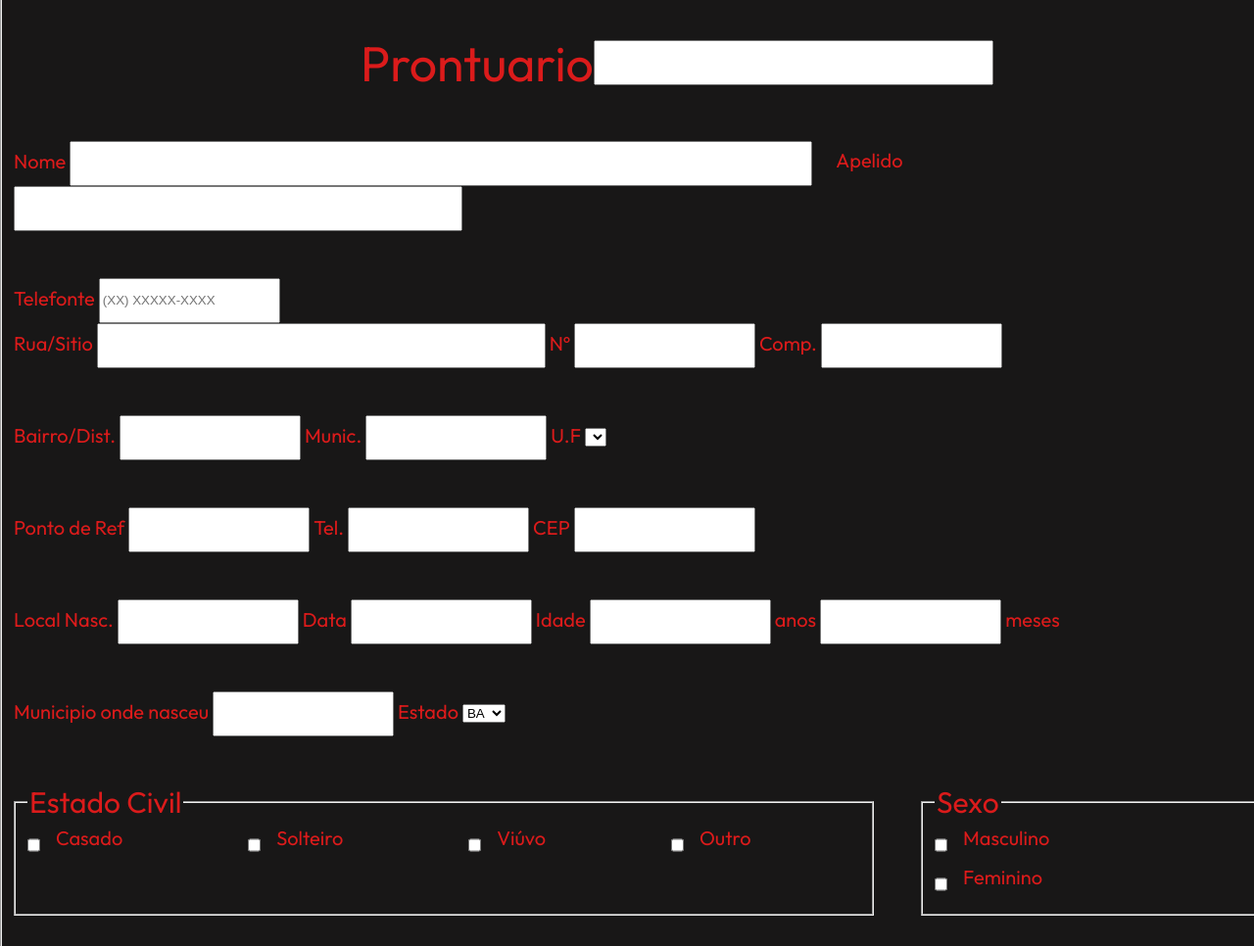
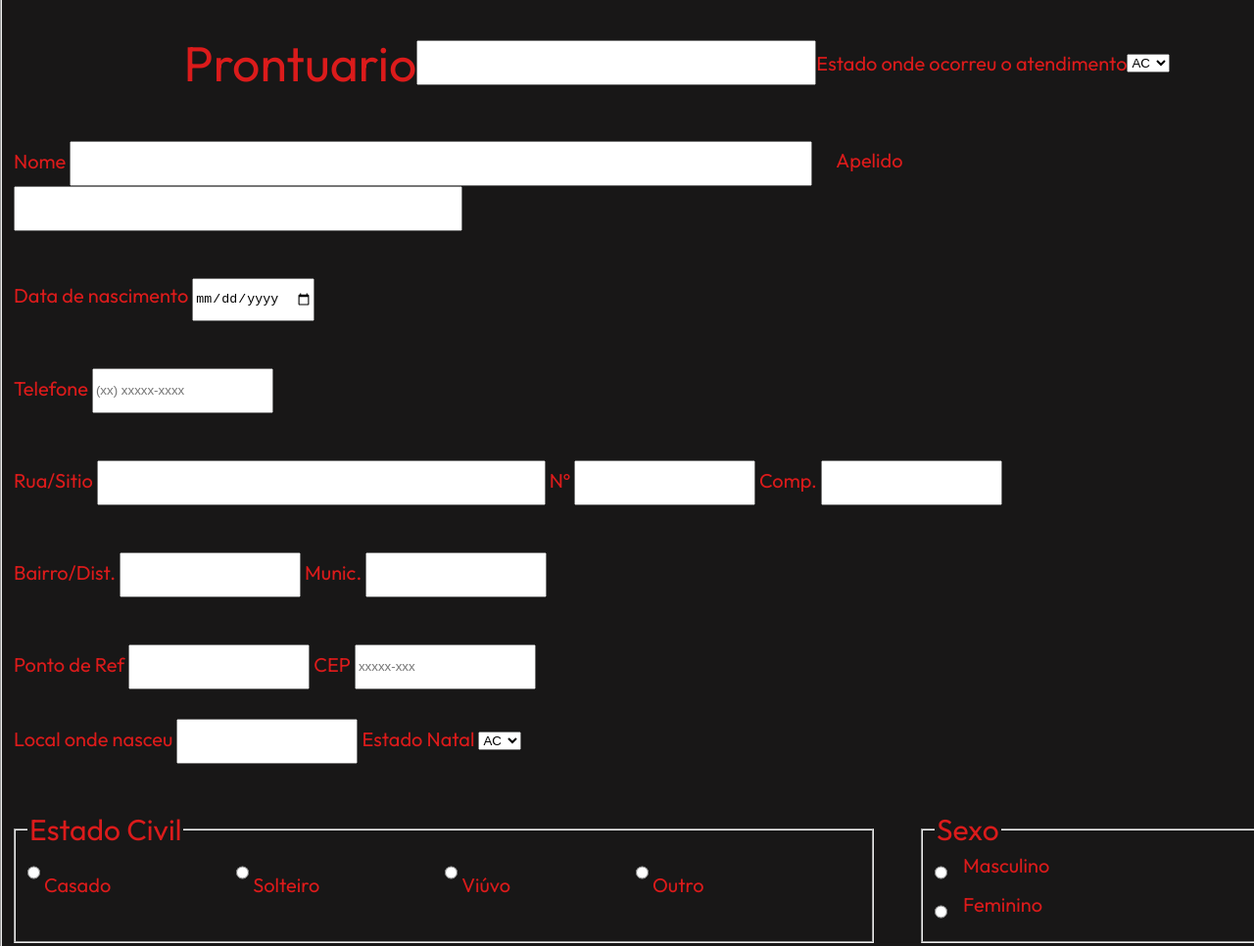
Before and after one commit to LucasDaviFernandes/CodeDaAula2, a plain HTML site: page index.html in a window 1280 px wide. Shown: the part 212-1178 px from the top of the page at 98% size. Drawn offline with nearby package versions, Linux system fonts and the light colour scheme.

Commit message:
Update index.html

```diff
--- a/index.html
+++ b/index.html
@@ -1,16 +1,23 @@
 <!DOCTYPE html>
 <html lang="en">
   <head>
-    <meta charset="UTF-8">
-    <meta http-equiv="X-UA-Compatible" content="IE=edge">
-    <meta name="viewport" content="width=device-width, initial-scale=1.0">
-    <title>Sitezin de cria</title>
-    <link rel="stylesheet" href="style.css" type="text/css">
-    <link rel="stylesheet" href="https://cdnjs.cloudflare.com/ajax/libs/font-awesome/6.7.2/css/all.min.css" integrity="sha512-Evv84Mr4kqVGRNSgIGL/F/aIDqQb7xQ2vcrdIwxfjThSH8CSR7PBEakCr51Ck+w+/U6swU2Im1vVX0SVk9ABhg==" crossorigin="anonymous" referrerpolicy="no-referrer" />
+    <meta charset="UTF-8" />
+    <meta http-equiv="X-UA-Compatible" content="IE=edge" />
+    <meta name="viewport" content="width=device-width, initial-scale=1.0" />
+    <title>Hospital X - Formulário Médico</title>
+    <link rel="stylesheet" href="style.css" type="text/css" />
+    <link
+      rel="stylesheet"
+      href="https://cdnjs.cloudflare.com/ajax/libs/font-awesome/6.7.2/css/all.min.css"
+      integrity="sha512-Evv84Mr4kqVGRNSgIGL/F/aIDqQb7xQ2vcrdIwxfjThSH8CSR7PBEakCr51Ck+w+/U6swU2Im1vVX0SVk9ABhg=="
+      crossorigin="anonymous"
+      referrerpolicy="no-referrer"
+    />
+    <link rel="shortcut icon" type="p/png" href="hospital.png">
   </head>
   <body>
     <div class="header">
-        <div class="imgcima"><img src="hospital.png" alt=""></div>
+      <div class="imgcima"><img src="hospital.png" alt="" /></div>
       <div class="texthead">
         <a href="#">Home</a>
         <a href="#">Perguntas</a>
@@ -18,96 +25,134 @@
       </div>
     </div>
     <h1>Formulário</h1>
-    <fieldset>
+    <fieldset id="Mn">
       <legend>Dados Pessoais</legend>
-        <form action="">
+      <form id="meuFormulario" action="">
         <div class="baguidoid">
           <label for="Prontuario"><span id="bagui">Prontuario</span></label>
-                <input id="ssa" type="text">
+          <input id="ssa" type="text" />
+          <label for="">Estado onde ocorreu o atendimento</label>
+          <select name="" id="tmjbb">
+            <option value="opcao1">AC</option>
+            <option value="opcao2">AL</option>
+            <option value="opcao3">AP</option>
+            <option value="opcao4">AM</option>
+            <option value="opcao5">BA</option>
+            <option value="opcao6">CE</option>
+            <option value="opcao7">DF</option>
+            <option value="opcao8">ES</option>
+            <option value="opcao9">GO</option>
+            <option value="opcao10">MA</option>
+            <option value="opcao11">MT</option>
+            <option value="opcao12">MS</option>
+            <option value="opcao13">MG</option>
+            <option value="opcao14">PA</option>
+            <option value="opcao15">PB</option>
+            <option value="opcao16">PR</option>
+            <option value="opcao17">PE</option>
+            <option value="opcao18">PI</option>
+            <option value="opcao19">RJ</option>
+            <option value="opcao20">RN</option>
+            <option value="opcao21">RS</option>
+            <option value="opcao22">RO</option>
+            <option value="opcao23">SC</option>
+            <option value="opcao24">SP</option>
+            <option value="opcao25">SE</option>
+            <option value="opcao26">TO</option>
+          </select>
         </div>
-            <br>
+        <br />
         <div class="bsf">
           <label for="name">Nome</label>
-                <input id="ssd" type="text">
+          <input id="ssd" type="text" required />
           <label id="ssk" for="Apelido">Apelido</label>
-                <input id="ssm" type="text">
-            </div><br>
-            <label for="">Telefonte</label>
-            <input type="tel" placeholder="(XX) XXXXX-XXXX" required>
-            <br>
+          <input id="ssm" type="text" />
+        </div>
+        <br />
         <div class="bsf">
+          <label for="">Data de nascimento</label>
+          <input type="date" required />
+        </div>
+        <br />
+        <div class="bsf">
+          <label for="">Telefone</label>
+          <input class="phone_with_ddd" type="text" required  placeholder="(xx) xxxxx-xxxx"/>
+        </div>
+        <br />
+        <div class="bsf" id="KJK">
           <label for="Rua">Rua/Sitio</label>
-                <input id="ssv" type="text">
+          <input id="ssv" type="text" />
           <label for="">Nº</label>
-                <input type="text">
+          <input type="text" />
           <label for="">Comp.</label>
-                <input type="text">
+          <input type="text" />
         </div>
-            <br>
+        <br />
         <div class="bsf">
           <label for="Bairro">Bairro/Dist.</label>
-                <input type="text">
+          <input type="text" />
           <label for="">Munic.</label>
-                <input type="text">
-                <label for="">U.F</label>
-                <select name="" id=""></select>
+          <input type="text" />
         </div>
-            <br>
+        <br />
         <div class="bsf">
           <label for="">Ponto de Ref</label>
-                <input type="text">
-                <label for="">Tel.</label>
-                <input type="text">
+          <input type="text" />
           <label for="">CEP</label>
-                <input type="text">
+          <input id="cep" type="text" placeholder="xxxxx-xxx" />
         </div>
-            <br>
         <div class="bsf">
-                <label for="">Local Nasc.</label>
-                <input type="text">
-                <label for="">Data</label>
-                <input type="text">
-                <label for="">Idade</label>
-                <input type="text">
-                <label for="">anos</label>
-                <input type="text">
-                <label for="">meses</label>
-            </div>
-            <br>
-            <div class="bsf">
-                <label for="">Municipio onde nasceu</label>
-                <input type="text">
-                <label for="estado">Estado</label>
+          <label for="">Local onde nasceu</label>
+          <input type="text" />
+          <label for="estado">Estado Natal</label>
           <select name="opcoes" id="opcoes">
-                <option value="opcao1">BA</option>
-                <option value="">PB</option>
-                <option value="">MG</option>
-                <option value="">CE</option>
-                <option value="">GO</option>
-                <option value="">RO</option>
-                <option value="">PE</option>
-
+            <option value="opcao1">AC</option>
+            <option value="opcao2">AL</option>
+            <option value="opcao3">AP</option>
+            <option value="opcao4">AM</option>
+            <option value="opcao5">BA</option>
+            <option value="opcao6">CE</option>
+            <option value="opcao7">DF</option>
+            <option value="opcao8">ES</option>
+            <option value="opcao9">GO</option>
+            <option value="opcao10">MA</option>
+            <option value="opcao11">MT</option>
+            <option value="opcao12">MS</option>
+            <option value="opcao13">MG</option>
+            <option value="opcao14">PA</option>
+            <option value="opcao15">PB</option>
+            <option value="opcao16">PR</option>
+            <option value="opcao17">PE</option>
+            <option value="opcao18">PI</option>
+            <option value="opcao19">RJ</option>
+            <option value="opcao20">RN</option>
+            <option value="opcao21">RS</option>
+            <option value="opcao22">RO</option>
+            <option value="opcao23">SC</option>
+            <option value="opcao24">SP</option>
+            <option value="opcao25">SE</option>
+            <option value="opcao26">TO</option>
           </select>
         </div>
-            <br>
+        <br />
         <div class="bsk">
           <fieldset id="tksx">
             <legend>Estado Civil</legend>
             <div class="estadociv">
-                        <div class="mmn">
-                            <input type="checkbox">
+              <div class="pkx">
+                <input class="bad" name="opcao" type="radio" />
                 <label for="Casado">Casado</label>
               </div>
-                        <div class="mmn">
-                            <input type="checkbox">
+              <div class="pkx">
+                <input class="bad" name="opcao" type="radio" />
                 <label for="">Solteiro</label>
               </div>
-                        <div class="mmn">
-                            <input type="checkbox">
+              <div class="pkx">
+                <input class="bad" name="opcao" type="radio" />
                 <label for="">Viúvo</label>
               </div>
-                        <div class="mmn">
-                            <input type="checkbox">
+              <div class="pkx">
+                <input class="bad" name="opcao" type="radio" />
                 <label for="">Outro</label>
               </div>
             </div>
@@ -115,30 +160,42 @@
           <fieldset id="pkm">
             <legend>Sexo</legend>
             <div class="mmn">
-                        <input type="checkbox" >
-                        <label for="">Masculino</label>
+              <input class="bad" id="sexi" name="sex" type="radio" />
+              <label id="Masculin" for="">Masculino</label>
             </div>
             <div class="mmn">
-                        <input type="checkbox">
+              <input class="bad" id="sexi" name="sex" type="radio" />
               <label for="Feminino">Feminino</label>
             </div>
           </fieldset>
-            </div><br>
+        </div>
+        <br />
         <label for="">Pai</label>
-            <input type="text">
+        <input type="text" />
         <label for="">Mãe</label>
-            <input type="text">
-            <br>
+        <input type="text" />
+        <br />
         <fieldset>
           <legend>Queixa Principal</legend>
-                <input id="otk" type="text">
+          <textarea name="" id="" cols="100" rows="10"></textarea>
         </fieldset>
         <div class="butoes">
-                <button id="pmbs" onclick="morte()">Gravar</button>
-                <button id="pmbs">Cancelar</button>
-                <button id="pmbs">Limpar</button>
+          <button type="submit" id="pmbs">Gravar</button>
+          <button type="reset" id="pmbs">Limpar</button>
         </div>
+      </fieldset>
     </form>
-    </fieldset>
+    <div class="contatos">
+      <h2>Contatos do Web Developer:</h2>
+      <div class="contaticon">
+        <a target="_blank" href="https://wa.me/5571992066970"><i class="fa-brands fa-whatsapp"></i></a>
+        <a target="_blank" href="https://github.com/LucasDaviFernandes"><i class="fa-brands fa-github"></i></a>
+        <a target="_blank" href="https://www.linkedin.com/in/lucas-davi-b35434355/"><i class="fa-brands fa-linkedin"></i></a>
+        <a target="_blank" href="mailto:lucasdavi27062022@gmail.com"><i class="fa-solid fa-envelope"></i></a>
+      </div>
+    </div>
+    <script src="https://code.jquery.com/jquery-3.7.1.min.js"></script>
+    <script src="https://cdnjs.cloudflare.com/ajax/libs/jquery.mask/1.14.16/jquery.mask.js"></script>
+    <script src="script.js"></script>
   </body>
 </html>
```
Lines whose indentation alone changed are shown as unchanged.
